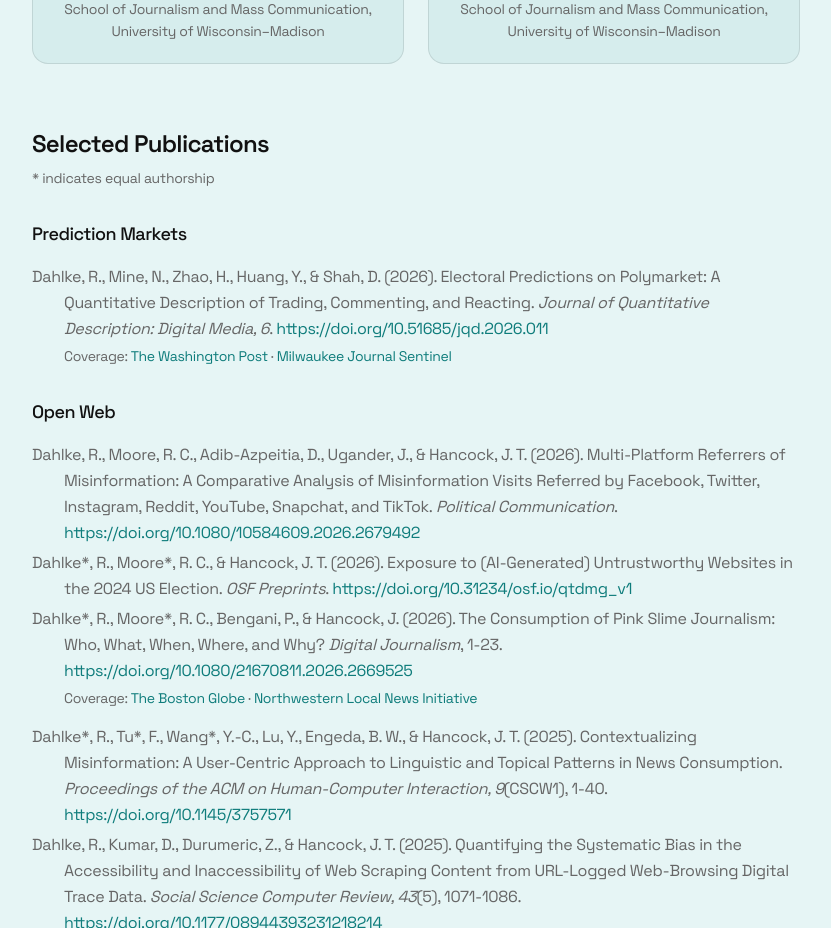
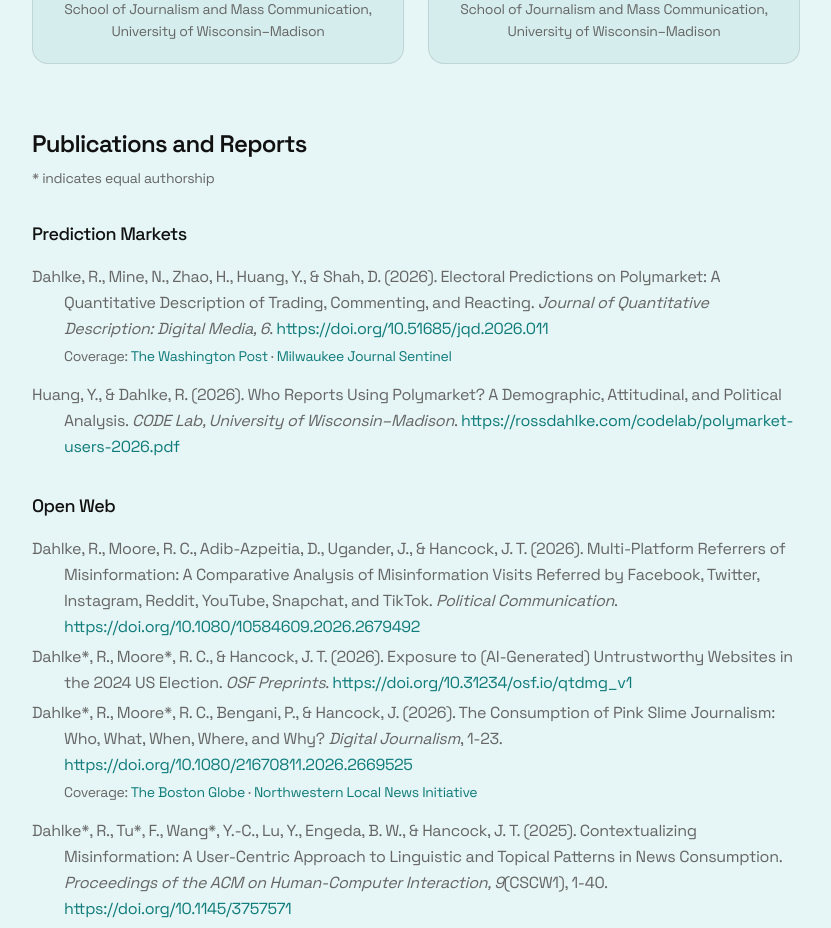
Before and after one commit to rossdahlke/personal-website, a Next.js app: page /code-lab in a window 1280 px wide. Shown: the part 2760-3688 px from the top of the page, without its empty margins (224-1055 px from the left). Built offline with nearby package versions, Linux system fonts and the light colour scheme.

Commit message:
Rename Selected Publications to Publications and Reports; add Polymarket white paper entry under Prediction Markets

```diff
--- a/src/app/code-lab/page.tsx
+++ b/src/app/code-lab/page.tsx
@@ -71,9 +71,9 @@ export default function CodeLab() {
           </div>
         </section>
 
-        {/* Selected Publications */}
+        {/* Publications and Reports */}
         <section id="publications" className="scroll-mt-24 mb-16">
-          <h2 className="text-2xl font-semibold mb-2">Selected Publications</h2>
+          <h2 className="text-2xl font-semibold mb-2">Publications and Reports</h2>
           <p className="text-sm text-[var(--muted)] mb-8">* indicates equal authorship</p>
 
           <h3 className="text-lg font-medium mb-4">Prediction Markets</h3>
@@ -84,6 +84,11 @@ export default function CodeLab() {
               </p>
               <p className="text-sm text-[var(--muted)] pl-8 mb-0">
               Coverage: <a href="https://www.washingtonpost.com/politics/2026/06/23/why-prediction-markets-election-picks-are-useful-even-when-they-seem-wrong/" target="_blank" rel="noopener noreferrer">The Washington Post</a> · <a href="https://www.jsonline.com/story/news/politics/elections/2026/07/21/wisconsin-voters-kalshi-polymarket/90934870007/" target="_blank" rel="noopener noreferrer">Milwaukee Journal Sentinel</a>
+              </p>
+            </div>
+            <div className="space-y-1">
+              <p className="text-base leading-relaxed pl-8 -indent-8">
+                Huang, Y., &amp; Dahlke, R. (2026). Who Reports Using Polymarket? A Demographic, Attitudinal, and Political Analysis. <em>CODE Lab, University of Wisconsin–Madison</em>. <a href="https://rossdahlke.com/codelab/polymarket-users-2026.pdf" target="_blank" rel="noopener noreferrer">https://rossdahlke.com/codelab/polymarket-users-2026.pdf</a>
               </p>
             </div>
           </div>
```
